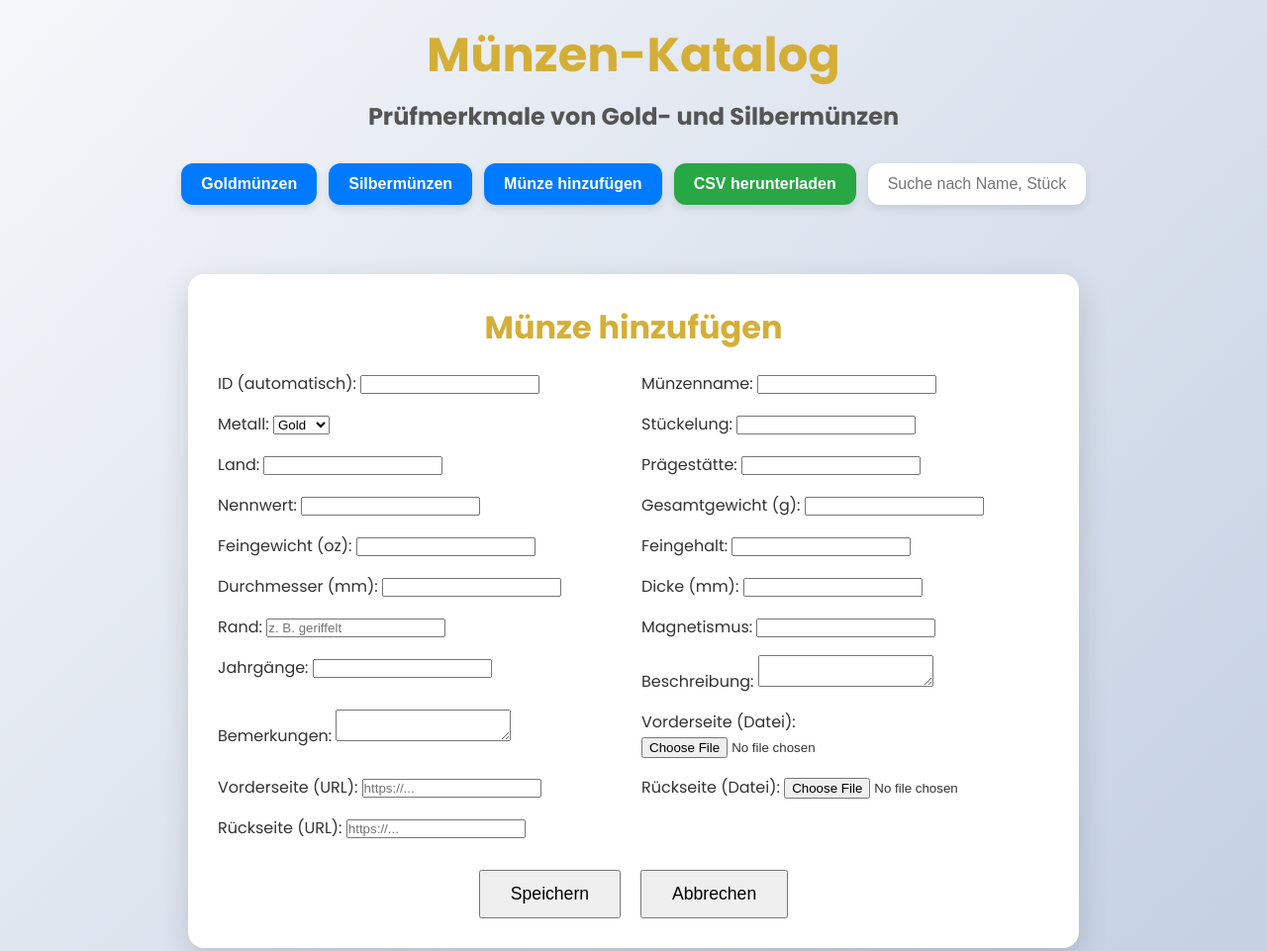
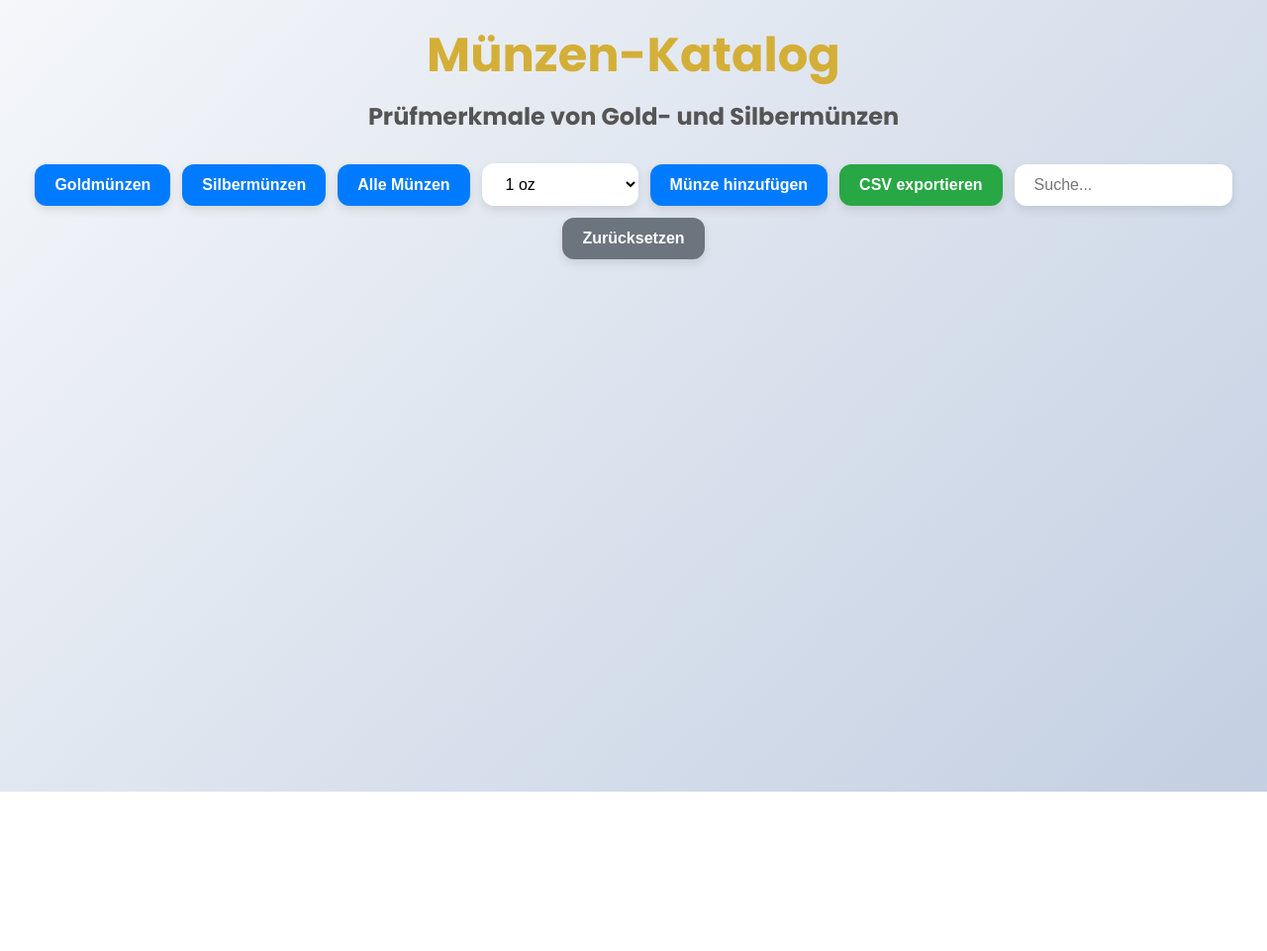
Before and after one commit to jagdhuette/coins-catalogue, a plain HTML site: page index.html in a window 1280 px wide. Shown: the top 961 px of the page at 99% size. After the commit the page ends 800 px from the top, so only its background shows below. Drawn offline with Linux system fonts and the light colour scheme.

Commit message:
Refactor HTML structure and button labels

```diff
--- a/index.html
+++ b/index.html
@@ -17,58 +17,34 @@
         <nav class="nav">
             <button onclick="showAll('Gold')">Goldmünzen</button>
             <button onclick="showAll('Silver')">Silbermünzen</button>
+            <button onclick="showAll('all')">Alle Münzen</button>
+            <select id="weightFilter" onchange="filterByWeight()">
+                <option value="">Alle Gewichte</option>
+                <option value="1" selected>1 oz</option>
+                <option value="0.5">½ oz</option>
+                <option value="0.25">¼ oz</option>
+                <option value="0.1">1/10 oz</option>
+                <option value="2">2 oz</option>
+                <option value="10">10 oz</option>
+            </select>
             <button onclick="showAddForm()">Münze hinzufügen</button>
-            <button onclick="downloadCSV()" class="download-btn">CSV herunterladen</button>
-            <input type="text" id="searchInput" placeholder="Suche nach Name, Stückelung oder ID..." oninput="searchCoins()">
+            <button onclick="downloadCSV()" class="download-btn">CSV exportieren</button>
+            <input type="text" id="searchInput" placeholder="Suche..." oninput="searchCoins()">
+            <button onclick="resetFilters()" class="reset-btn">Zurücksetzen</button>
         </nav>
 
-        <main>
+        <main id="mainContent">
             <div id="coinList" class="grid"></div>
+        </main>
 
-            <div id="addForm" class="form-card">
-                <h2 id="formTitle">Münze hinzufügen</h2>
-                <form id="coinForm">
-                    <div class="form-grid">
-                        <label>ID (automatisch): <input type="text" name="ID" readonly></label>
-                        <label>Münzenname: <input type="text" name="Coin_Name" required></label>
-                        <label>Metall:
-                            <select name="Metal_Type">
-                                <option>Gold</option>
-                                <option>Silber</option>
-                            </select>
-                        </label>
-                        <label>Stückelung: <input type="text" name="Denomination" required></label>
-                        <label>Land: <input type="text" name="Country" required></label>
-                        <label>Prägestätte: <input type="text" name="Mint"></label>
-                        <label>Nennwert: <input type="text" name="Face_Value"></label>
-                        <label>Gesamtgewicht (g): <input type="text" name="Total_Weight_g" required></label>
-                        <label>Feingewicht (oz): <input type="text" name="Fine_Weight_oz" required></label>
-                        <label>Feingehalt: <input type="text" name="Fineness" required></label>
-                        <label>Durchmesser (mm): <input type="text" name="Diameter_mm" required></label>
-                        <label>Dicke (mm): <input type="text" name="Thickness_mm" required></label>
-                        <label>Rand: <input type="text" name="Edge" placeholder="z. B. geriffelt"></label>
-                        <label>Magnetismus: <input type="text" name="Magnetism"></label>
-                        <label>Jahrgänge: <input type="text" name="Years_Issued"></label>
-                        <label>Beschreibung: <textarea name="Description"></textarea></label>
-                        <label>Bemerkungen: <textarea name="Notes"></textarea></label>
-                        <label>Vorderseite (Datei): <input type="file" name="Front_Image" accept="image/*"></label>
-                        <label>Vorderseite (URL): <input type="text" name="Front_URL" placeholder="https://..."></label>
-                        <label>Rückseite (Datei): <input type="file" name="Back_Image" accept="image/*"></label>
-                        <label>Rückseite (URL): <input type="text" name="Back_URL" placeholder="https://..."></label>
-                    </div>
-                    <div class="form-actions">
-                        <button type="button" onclick="saveCoin()">Speichern</button>
-                        <button type="button" onclick="cancelForm()">Abbrechen</button>
-                    </div>
-                </form>
-            </div>
-        </main>
+        <!-- Formular (wird dynamisch eingefügt) -->
+        <div id="editContainer" style="display:none;"></div>
     </div>
 
     <!-- Bild-Modal -->
-    <div id="imageModal" class="modal">
-        <div class="modal-content">
-            <span class="close" onclick="closeModal()">&times;</span>
+    <div id="imageModal" class="modal" onclick="closeModal()">
+        <div class="modal-content" onclick="event.stopPropagation()">
+            <span class="close" onclick="closeModal()">×</span>
             <img id="modalImage" src="" alt="Vergrößertes Bild">
         </div>
     </div>
```
